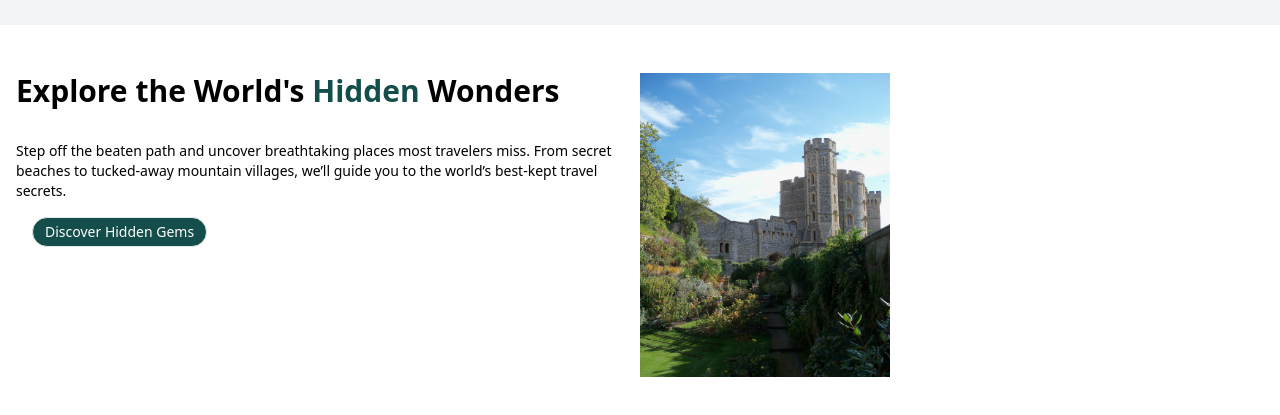
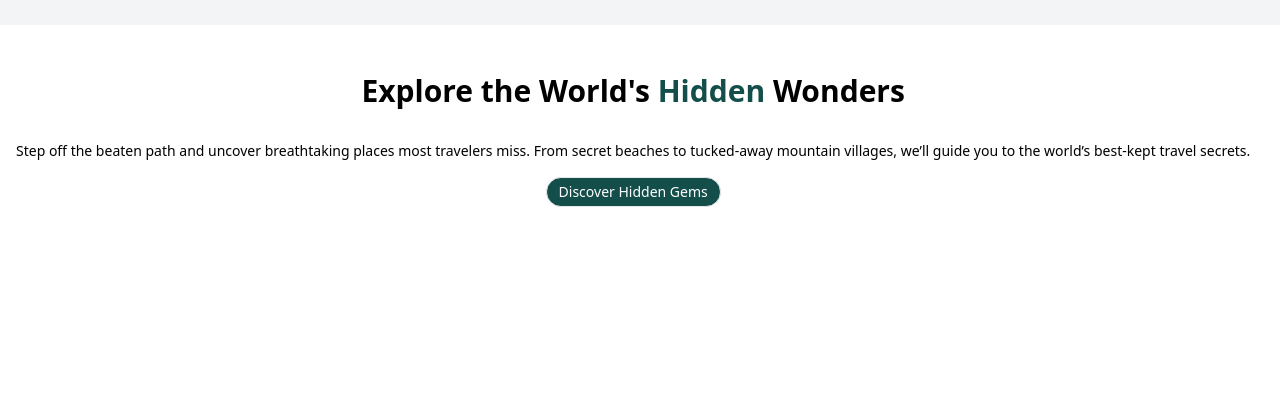
Before and after one commit to FayeKs/Travlowebsite, a React (Vite) app in the folder travel-website/: page / in a window 1280 px wide. Shown: the part 1279-1694 px from the top of the page. After the commit the page ends 1550 px from the top, so only its background shows below. Built offline with nearby package versions, Linux system fonts and the light colour scheme.

Commit message:
add hero animation with tailwindcss

```diff
--- a/travel-website/src/components/HiddenWonders.tsx
+++ b/travel-website/src/components/HiddenWonders.tsx
@@ -5,15 +5,15 @@ const HiddenWonders = () => {
     <div className="py-12 px-4 ">
         <div>
          </div>
-         <div className="flex ">
-          <div className="w-1/2">
-            <h2 className="text-3xl font-bold text-left mb-8"> Explore the World's <span className="text-teal-900">Hidden</span> Wonders </h2>
+         <div className="flex items-center text-center">
+          <div className="">
+            <h2 className="text-3xl font-bold text-center mb-8"> Explore the World's <span className="text-teal-900">Hidden</span> Wonders </h2>
             <p className="text-sm">Step off the beaten path and uncover breathtaking places most travelers miss. From secret beaches to tucked-away mountain villages, we’ll guide you to the world’s best-kept travel secrets.</p>
             <button className="text-sm border text-white bg-teal-900 px-3 py-1 rounded-full m-4
          ">Discover Hidden Gems</button>
           </div>
-          <div className='w-1/2 lg:w-1/5'>
-            <img src={hidden} alt="" className='w-full h-50'/>
+          <div className=''>
+
           </div>
         </div>
     </div>
--- a/travel-website/src/pages/Home.tsx
+++ b/travel-website/src/pages/Home.tsx
@@ -7,8 +7,8 @@ const Home = () => {
     <>
       <div className="relative h-screen bg-cover bg-center" style={{backgroundImage :`url(${hero})`}}>
         <div className='absolute inset-0 bg-black bg-opacity-30 flex flex-col items-center justify-center text-center'>
-          <h1 className='text-4xl md:text-5xl font-bold text-white mb-4'> Discover new adventures with us </h1>
-          <p className='text-lg md:text-2xl text-white mb-8'>Explore amazing places at exclusive deals</p>
+          <h1 className='animate-fadeIn text-4xl md:text-5xl font-bold text-white mb-4'> Discover new adventures with us </h1>
+          <p className='animate-fadeIn text-lg md:text-2xl text-white mb-8'>Explore amazing places at exclusive deals</p>
           <button className='border text-white px-5 py-1 rounded-full text-lg md:text-xl
           hover:bg-teal-900 transform
           translation duration-300 hover:scale-105'>Explore Now</button>
--- a/travel-website/tailwind.config.js
+++ b/travel-website/tailwind.config.js
@@ -2,7 +2,29 @@
 export default {
   content: ["./src/**/*.{html,js,jsx,ts,tsx}"],
   theme: {
-    extend: {},
+    extend: {
+      keyframes: {
+        fadeIn: {
+          '0%': {
+            transform: 'translateX(-50%)',
+            opacity: 0
+          },
+          '50%': {
+            opacity: 0.2
+          },
+          '70%': {
+            opacity: 0.5
+          },
+          '100%': {
+            opacity: 1,
+            transform: 'translateX(-0%)'
+          },
+        },
+      },
+      animation: {
+        fadeIn: 'fadeIn 4s forwards',
+      },
+    },
   },
   plugins: [],
 }
```
